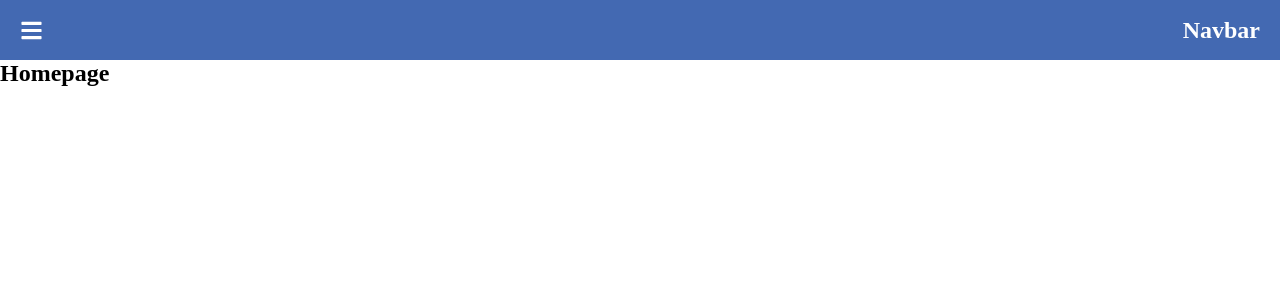
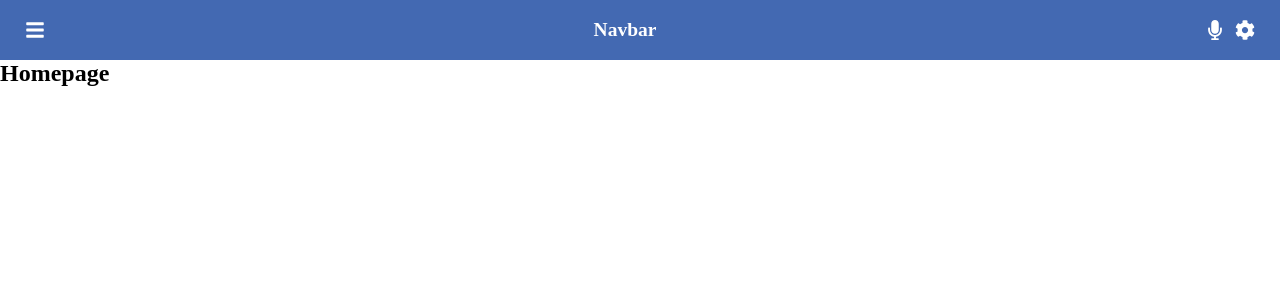
Before and after one commit to wuletawwonte/covid-tracker, a React (Create React App) app: page / in a window 1280 px wide. Shown: the top 300 px of the page. Built offline with nearby package versions, Linux system fonts and the light colour scheme.

Commit message:
Style Navbar elements

```diff
--- a/src/components/Navbar.css
+++ b/src/components/Navbar.css
@@ -4,12 +4,18 @@ header {
   height: 60px;
   display: flex;
   align-items: center;
-  padding: 0 20px;
+  padding: 0 25px;
   justify-content: space-between;
+  font-size: 13px;
 }
 
-.fabars-icon {
-  height: 23px;
-  width: 23px;
+.nb-icon {
+  height: 20px;
+  width: 20px;
   cursor: pointer;
 }
+
+.navbar-right {
+  display: flex;
+  gap: 10px;
+}
--- a/src/components/Navbar.js
+++ b/src/components/Navbar.js
@@ -1,5 +1,5 @@
 import React from 'react';
-import { FaBars } from 'react-icons/fa';
+import { FaBars, FaCog, FaMicrophone } from 'react-icons/fa';
 import './Navbar.css';
 
 export default class Navbar extends React.Component {
@@ -11,8 +11,12 @@ export default class Navbar extends React.Component {
   render = () => (
     <>
       <header>
-        <FaBars className="fabars-icon" />
+        <FaBars className="nb-icon" />
         <h2>Navbar</h2>
+        <div className="navbar-right">
+          <FaMicrophone className="nb-icon" />
+          <FaCog className="nb-icon" />
+        </div>
       </header>
     </>
   )
```
